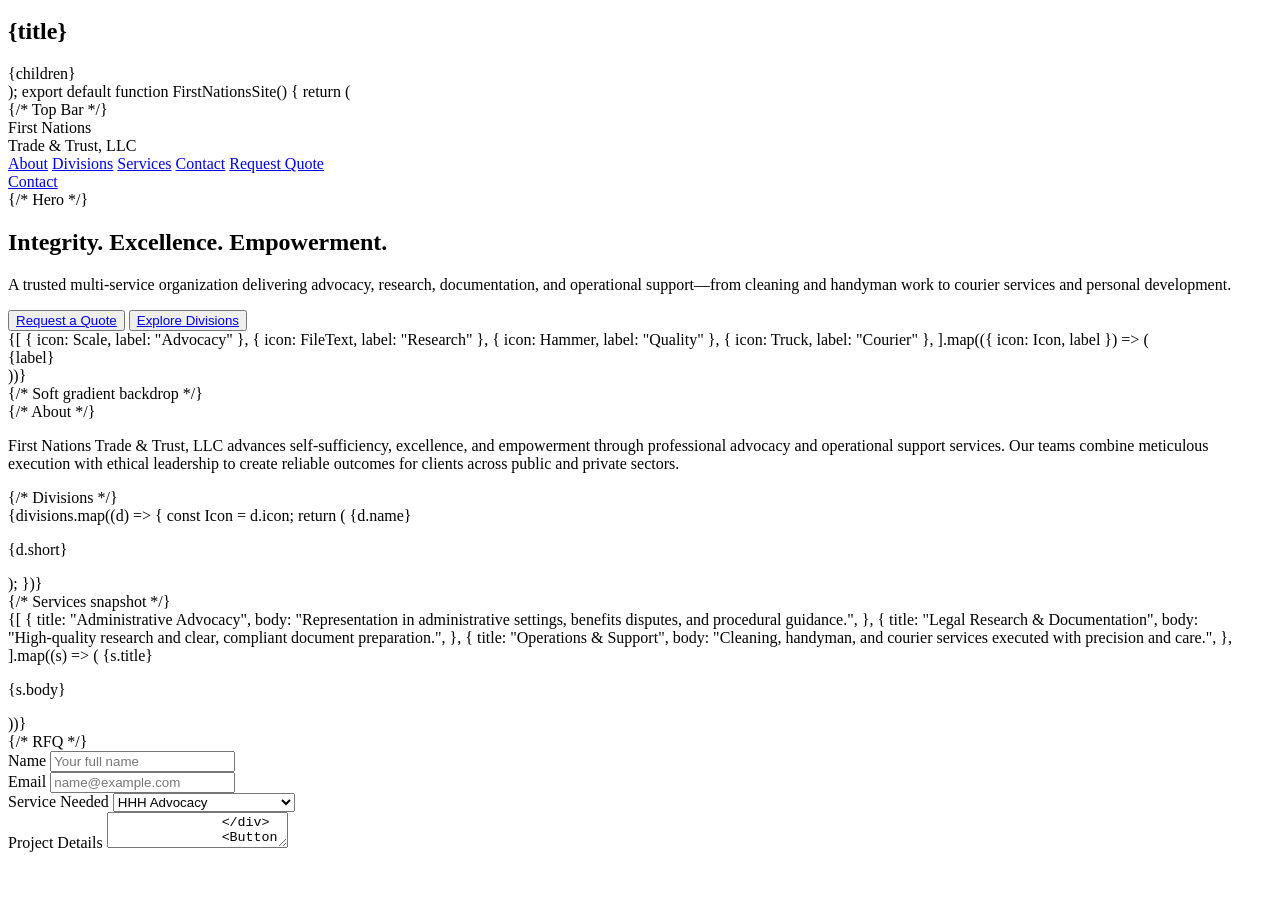
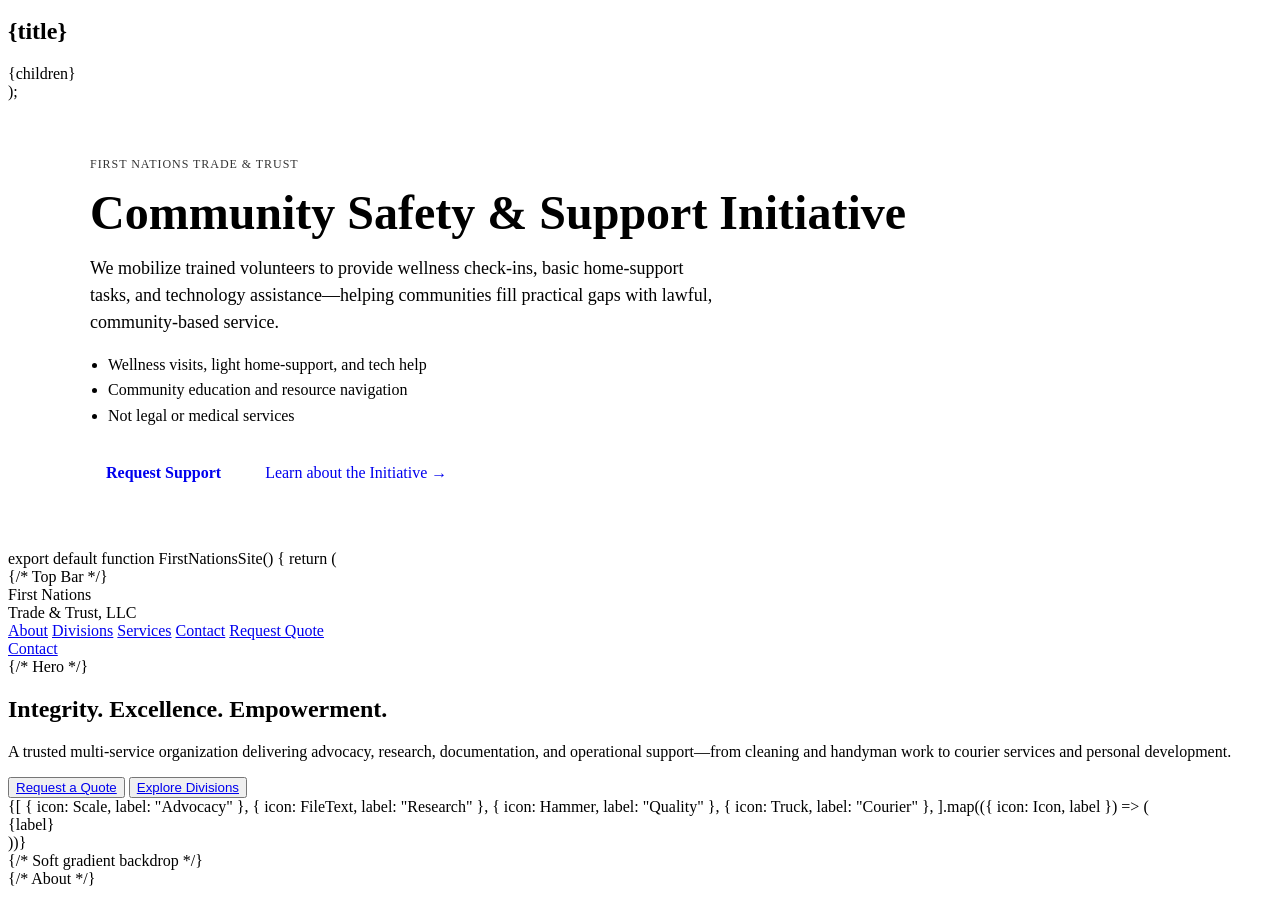
Before and after one commit to krimdelakrim/FirstNationsTrade, a plain HTML site: page index.html in a window 1280 px wide. Shown: the part 1137-2035 px from the top of the page. Before the commit the page ends 2005 px from the top, so only its background shows below. Drawn offline with Linux system fonts and the light colour scheme.

Commit message:
Add hero section for Community Safety Initiative
Added a hero section with information about the Community Safety & Support Initiative, including a description and links for support requests.

```diff
--- a/index.html
+++ b/index.html
@@ -105,6 +105,41 @@
     </div>
   </section>
 );
+
+<section class="hero" style="padding: 56px 16px; max-width: 1100px; margin: 0 auto;">
+  <div style="display:flex; flex-direction:column; gap:16px;">
+    <p style="letter-spacing: .08em; text-transform: uppercase; font-size: 12px; opacity: .8; margin:0;">
+      First Nations Trade & Trust
+    </p>
+
+    <h1 style="font-size: clamp(28px, 4vw, 48px); line-height: 1.05; margin:0;">
+      Community Safety &amp; Support Initiative
+    </h1>
+
+    <p style="font-size: 18px; line-height: 1.5; margin:0; max-width: 70ch;">
+      We mobilize trained volunteers to provide wellness check-ins, basic home-support tasks, and technology assistance—helping communities fill practical gaps with lawful, community-based service.
+    </p>
+
+    <ul style="margin:0; padding-left: 18px; line-height:1.6; max-width: 75ch;">
+      <li>Wellness visits, light home-support, and tech help</li>
+      <li>Community education and resource navigation</li>
+      <li>Not legal or medical services</li>
+    </ul>
+
+    <div style="display:flex; flex-wrap:wrap; gap:12px; margin-top: 8px;">
+      <a href="/request-support/"
+         style="padding: 12px 16px; border-radius: 10px; text-decoration:none; font-weight:600; display:inline-block;">
+        Request Support
+      </a>
+
+      <a href="/community-safety-support-initiative/"
+         style="padding: 12px 16px; border-radius: 10px; text-decoration:none; display:inline-block;">
+        Learn about the Initiative →
+      </a>
+    </div>
+  </div>
+</section>
+
 
 export default function FirstNationsSite() {
   return (
```
